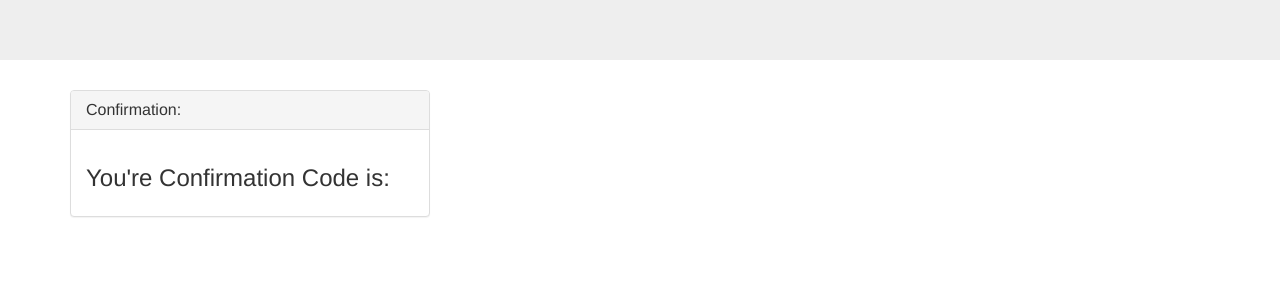
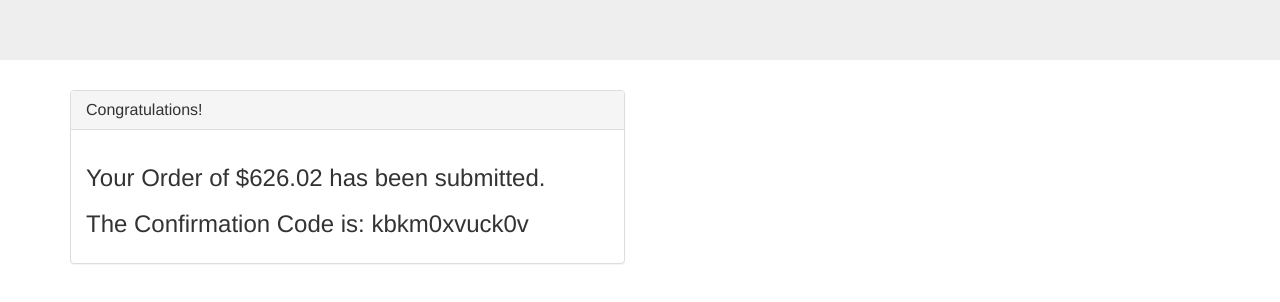
Before and after one commit to zkinsk/ang-shopping-cart, a plain HTML site: page index.html at #!/confirmation in a window 1280 px wide. Shown: the part 180-482 px from the top of the page. Drawn offline with nearby package versions, Linux system fonts and the light colour scheme; some packages are replaced by stand-ins of ours.

Commit message:
confirmation info HTML

```diff
--- a/js/directives/confirmation/confirmation.html
+++ b/js/directives/confirmation/confirmation.html
@@ -1,14 +1,15 @@
 <div class="container">
   <div class="row">
-    <div class="col-xs-12 col-md-4">
+    <div class="col-xs-12 col-md-6">
       <div class="panel panel-default">
         <div class="panel-heading">
           <h3 class="panel-title">
-            Confirmation:
+            Congratulations!
           </h3>
         </div>
         <div class="panel-body">
-          <h3>You're Confirmation Code is: </h3>
+          <h3>Your Order of ${{ totalPrice(cartItems) }} has been submitted.</h3>
+          <h3>The Confirmation Code is: {{ generateConfirmationNumber() }}</h3>
         </div>
       </div>
     </div>
```
